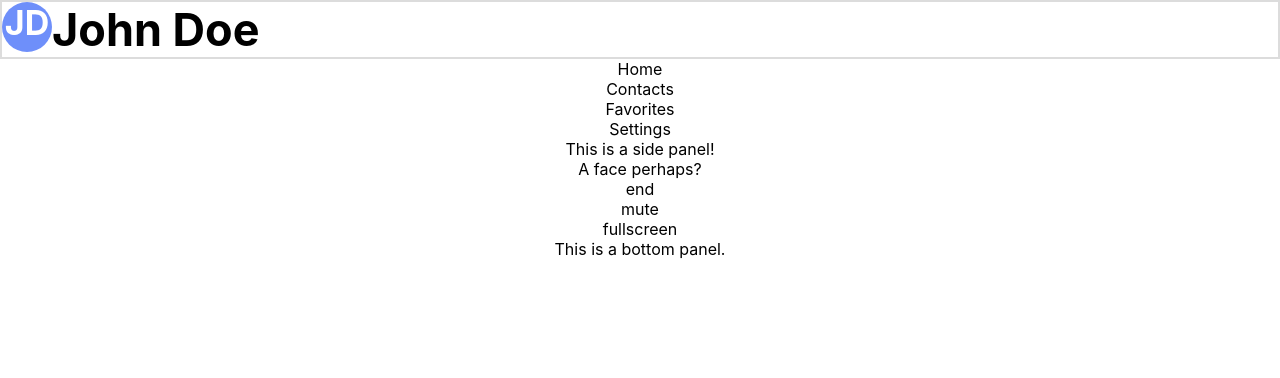
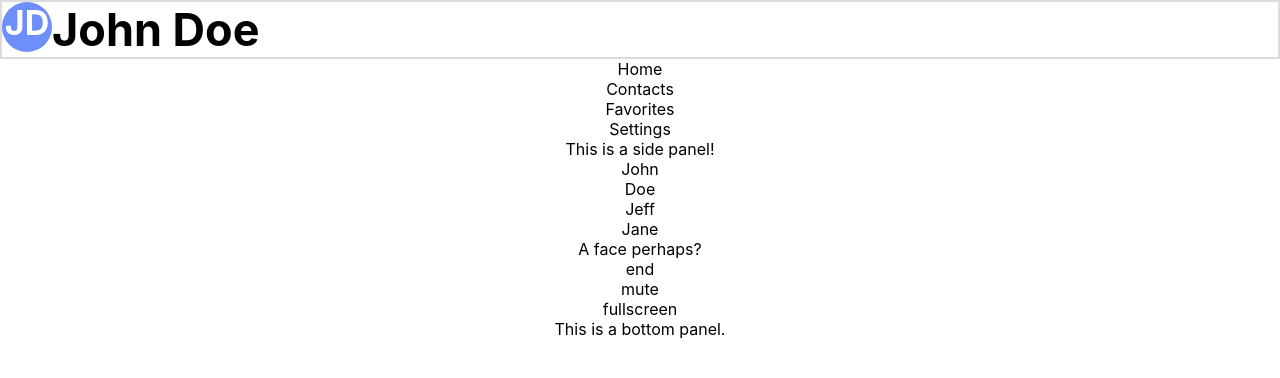
Before and after one commit to ValRat/ascii-chat, a React (Create React App) app in the folder front-end/: page / in a window 1280 px wide. Shown: the top 378 px of the page. Built offline with nearby package versions, Linux system fonts and the light colour scheme.

Commit message:
Added ProfileGroup

```diff
--- a/front-end/src/App.js
+++ b/front-end/src/App.js
@@ -7,6 +7,7 @@ import Header from "./components/Header/Header";
 import BottomPanel from "./components/BottomPanel/BottomPanel";
 import NavBar from "./components/NavBar/NavBar";
 import SidePanel from "./components/SidePanel/SidePanel";
+import ProfileGroup from './components/ProfileGroup/ProfileGroup';
 
 class App extends Component {
   constructor(props) {
@@ -19,6 +20,10 @@ class App extends Component {
     };
   }
 
+  personSelected = (name) => {
+    this.setState({ activeName: name, isSelected: true });
+
+  }
   onClick = string => {
     if (string === "end") {
       this.setState({ isSelected: false });
@@ -30,6 +35,7 @@ class App extends Component {
         <Header />
         <NavBar />
         <SidePanel />
+        <ProfileGroup onClick={this.personSelected}/>
         <StreamPanel onClick={this.onClick} />
         <BottomPanel />
       </div>
--- /dev/null
+++ b/front-end/src/components/ProfileGroup/Profile/Profile.js
@@ -0,0 +1,15 @@
+import React, { Component } from "react";
+import "../../../App.css";
+
+class Profile extends Component {
+
+  render() {
+    return (
+      <div onClick={this.props.onClick}>
+          {this.props.name}
+      </div>
+    );
+  }
+}
+
+export default Profile;
--- /dev/null
+++ b/front-end/src/components/ProfileGroup/ProfileGroup.js
@@ -0,0 +1,23 @@
+import React, { Component } from "react";
+import "../../App.css";
+import Profile from './Profile/Profile';
+
+class ProfileGroup extends Component {
+    state = {
+        names: ["John", "Doe", "Jeff", "Jane"]
+    }
+
+  render() {
+      const { names } = this.state;
+    return (
+      <div>
+          <Profile onClick={()=>{this.props.onClick(names[0])}} name={this.state.names[0]}/>
+          <Profile onClick={()=>{this.props.onClick(names[1])}} name={this.state.names[1]}/>
+          <Profile onClick={()=>{this.props.onClick(names[2])}} name={this.state.names[2]}/>
+          <Profile onClick={()=>{this.props.onClick(names[3])}} name={this.state.names[3]}/>
+      </div>
+    );
+  }
+}
+
+export default ProfileGroup;
```
Also changed, not shown: 1 other file (tests, documents, lock files or other folders).
